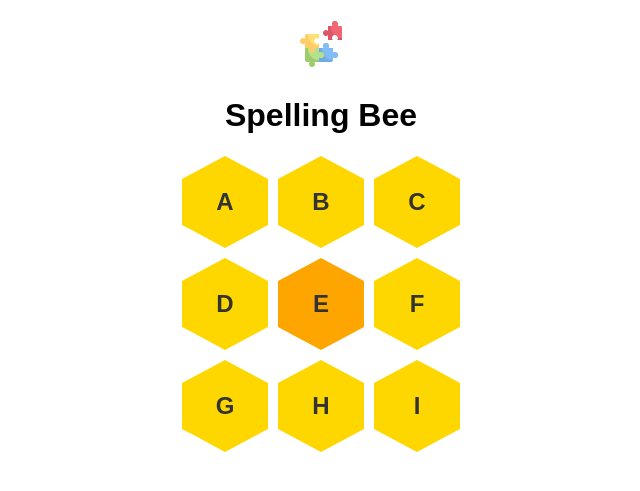
After one commit to BlazeMV/nyt_puzzler, a Flask app: page /spelling-bee in a window 1280 px wide. The commit adds this page. Shown: the top 491 px of the page, without its empty margins (319-959 px from the left). Run offline with Flask 3, Linux system fonts and the light colour scheme.

Commit message:
add spelling-bee puzzle and its layout

```diff
--- a/main.py
+++ b/main.py
@@ -1,10 +1,12 @@
 from flask import Flask, render_template
 from puzzles.letter_boxed import letter_boxed_bp
+from puzzles.spelling_bee import spelling_bee_bp
 
 app = Flask(__name__)
 
 # Register blueprints for each puzzle
 app.register_blueprint(letter_boxed_bp)
+app.register_blueprint(spelling_bee_bp)
 
 @app.route('/')
 def home():
--- /dev/null
+++ b/puzzles/spelling_bee.py
@@ -0,0 +1,20 @@
+from flask import Blueprint, render_template, request
+
+spelling_bee_bp = Blueprint('spelling_bee', __name__)
+
+# Load a word list (ensure you have a valid word list file)
+with open('wordlist.txt', 'r') as file:
+    word_list = set(word.strip().lower() for word in file.readlines())
+
+@spelling_bee_bp.route('/spelling-bee', methods=['GET', 'POST'])
+def letter_boxed():
+    if request.method == 'POST':
+        # Solve the puzzle and get all solutions
+        solutions = None
+        # Pass the input values and solutions back to the template
+        return render_template(
+            'spelling_bee.html',
+            solutions=solutions,
+            letters=[request.form[f'side1-{i}'].strip().lower() for i in range(1, 4)],
+        )
+    return render_template('spelling_bee.html', solutions=None, letters=["", "", ""])
--- a/templates/home.html
+++ b/templates/home.html
@@ -39,5 +39,6 @@
 <p>Choose a puzzle to get started.</p>
 <ul class="puzzle-list">
     <li><a href="/letter-boxed">Letter Boxed</a></li>
+    <li><a href="/spelling-bee">Spelling Bee</a></li>
 </ul>
 {% endblock %}
--- /dev/null
+++ b/templates/spelling_bee.html
@@ -0,0 +1,63 @@
+{% extends "base.html" %}
+
+{% block styles %}
+<style>
+    /* Grid layout for the hexagons */
+    .honeycomb-grid {
+        display: grid;
+        grid-template-columns: repeat(3, 86px);
+        grid-template-rows: repeat(3, 92px);
+        gap: 10px;
+    }
+
+    /* Individual hexagon styling */
+    .hexagon {
+        width: 86px;
+        height: 92px;
+        background-color: #ffd700; /* Golden color */
+        clip-path: polygon(50% 0%, 100% 25%, 100% 75%, 50% 100%, 0% 75%, 0% 25%);
+        display: flex;
+        justify-content: center;
+        align-items: center;
+        font-size: 24px;
+        font-weight: bold;
+        color: #333;
+        cursor: pointer;
+        transition: background-color 0.3s ease;
+    }
+
+    /* Center hexagon (usually the required letter) */
+    .center-hexagon {
+        background-color: #ffa500; /* Orange color */
+    }
+
+    /* Hover effect */
+    .hexagon:hover {
+        background-color: #ffcc00; /* Lighter gold on hover */
+    }
+</style>
+{% endblock %}
+
+{% block contents %}
+<h1>Spelling Bee</h1>
+<div class="honeycomb-grid">
+    <!-- Top row -->
+    <div class="hexagon">A</div>
+    <div class="hexagon">B</div>
+    <div class="hexagon">C</div>
+
+    <!-- Middle row -->
+    <div class="hexagon">D</div>
+    <div class="hexagon center-hexagon">E</div> <!-- Center letter -->
+    <div class="hexagon">F</div>
+
+    <!-- Bottom row -->
+    <div class="hexagon">G</div>
+    <div class="hexagon">H</div>
+    <div class="hexagon">I</div>
+</div>
+{% endblock %}
+
+{% block scripts %}
+
+{% endblock %}
```
